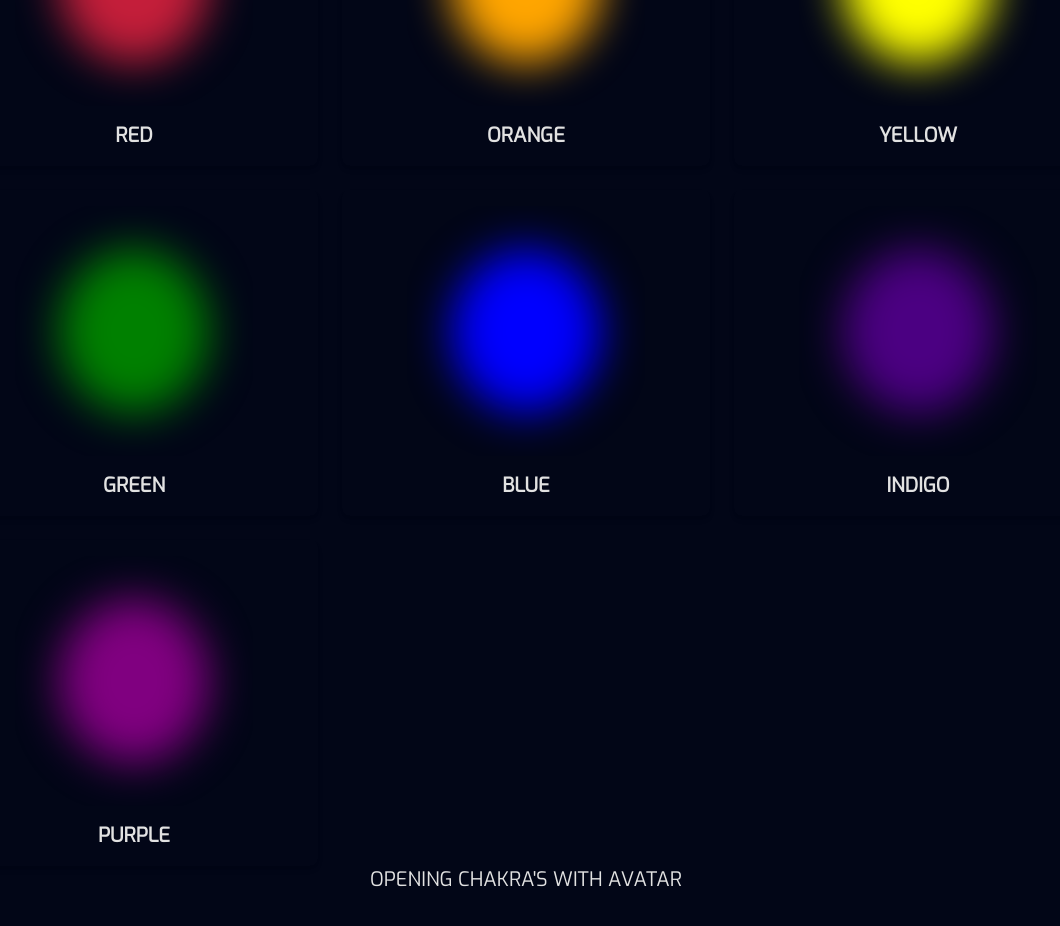
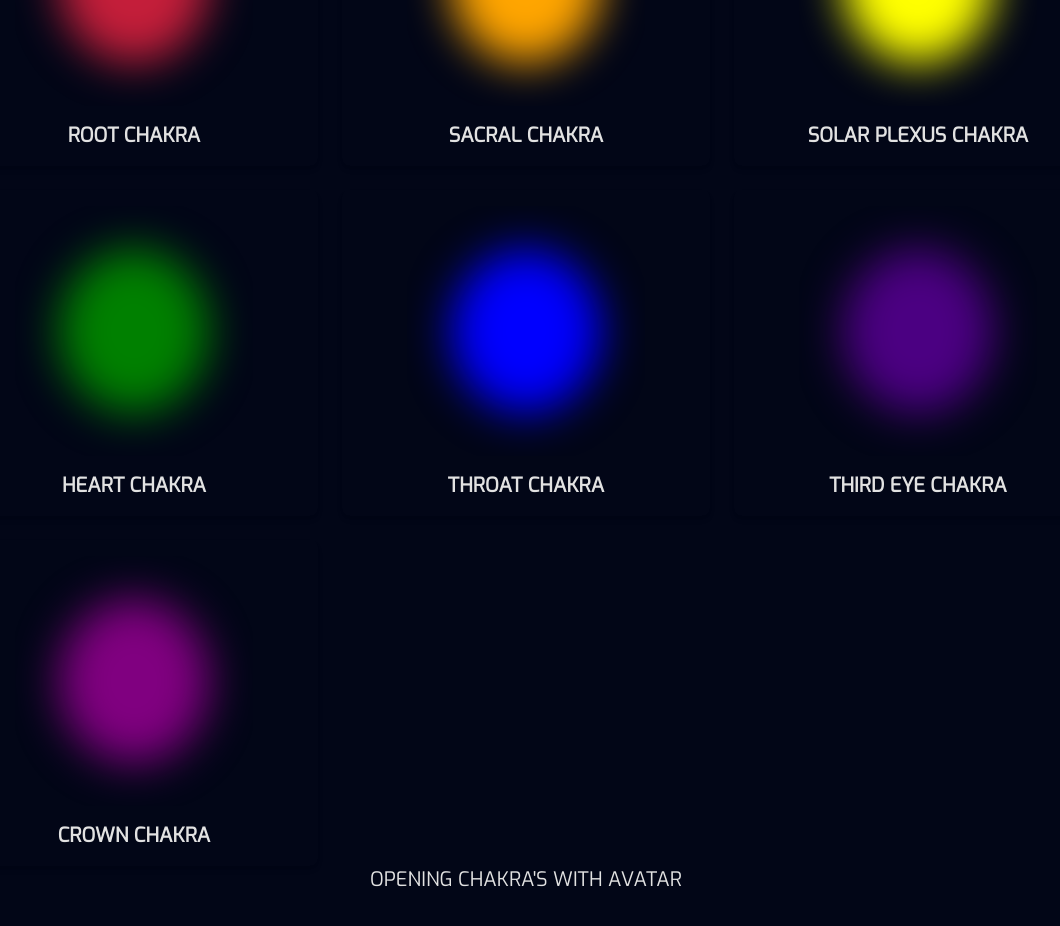
Before and after one commit to Minluv7/Nastro, a Next.js app: page /human in a window 1280 px wide. Shown: the part 920-1846 px from the top of the page, without its empty margins (114-1174 px from the left). Built offline with nearby package versions, Linux system fonts and the light colour scheme; grey boxes are pictures that could not be loaded.

Commit message:
change data of chakra's

```diff
--- a/public/database/auraColors.json
+++ b/public/database/auraColors.json
@@ -1,39 +1,53 @@
 {
-    "auraColors": [
+  "auraColors": [
       {
-        "name": "Red",
+        "name": "Root Chakra",
+        "color": "Red",
+        "location": "Base of the spine",
         "svg": "<svg xmlns='http://www.w3.org/2000/svg' width='250' height='250' viewBox='0 0 329 348' fill='none'> <g filter='url(#filter0_f_70_38)'><ellipse cx='164.5' cy='174' rx='104.5' ry='114' fill='#C41E3A'/></g><defs><filter id='filter0_f_70_38' x='0' y='0' width='329' height='348' filterUnits='userSpaceOnUse' color-interpolation-filters='sRGB'><feFlood flood-opacity='0' result='BackgroundImageFix'/><feBlend mode='normal' in='SourceGraphic' in2='BackgroundImageFix' result='shape'/><feGaussianBlur stdDeviation='30' result='effect1_foregroundBlur_70_38'/></filter></defs></svg>",
-        "description": "Red is the color of fire and blood, so it is associated with energy, war, danger, strength, power, determination as well as passion, desire, and love."
+        "description": "The root chakra is connected to survival, security, and grounding. Red represents vitality, strength, and determination. A balanced root chakra gives a sense of stability and security."
       },
       {
-        "name": "Orange",
+        "name": "Sacral Chakra",
+        "color": "Orange",
+        "location": "Below the navel",
         "svg": "<svg xmlns='http://www.w3.org/2000/svg' width='250' height='250' viewBox='0 0 329 348' fill='none'><g filter='url(#filter0_f_70_38)'><ellipse cx='164.5' cy='174' rx='104.5' ry='114' fill='#FFA500'/></g><defs><filter id='filter0_f_70_38' x='0' y='0' width='329' height='348' filterUnits='userSpaceOnUse' colorInterpolationFilters='sRGB'><feFlood floodOpacity='0' result='BackgroundImageFix'/><feBlend mode='normal' in='SourceGraphic' in2='BackgroundImageFix' result='shape'/><feGaussianBlur stdDeviation='30' result='effect1_foregroundBlur_70_38'/></filter></defs></svg>",
-        "description": "Orange combines the energy of red and the happiness of yellow. It is associated with joy, sunshine, and the tropics. Orange represents enthusiasm, fascination, happiness, creativity, determination, attraction, success, encouragement, and stimulation."
+        "description": "This chakra represents creativity, sexuality, and emotions. Orange symbolizes joy, passion, and creative thinking. A balanced sacral chakra enhances emotional and sexual balance and brings pleasure and playfulness to life."
       },
       {
-        "name": "Yellow",
+        "name": "Solar Plexus Chakra",
+        "color": "Yellow",
+        "location": "Above the navel in the stomach area",
         "svg": "<svg xmlns='http://www.w3.org/2000/svg' width='250' height='250' viewBox='0 0 329 348' fill='none'><g filter='url(#filter0_f_70_38)'><ellipse cx='164.5' cy='174' rx='104.5' ry='114' fill='#FFFF00'/></g><defs><filter id='filter0_f_70_38' x='0' y='0' width='329' height='348' filterUnits='userSpaceOnUse' colorInterpolationFilters='sRGB'><feFlood floodOpacity='0' result='BackgroundImageFix'/><feBlend mode='normal' in='SourceGraphic' in2='BackgroundImageFix' result='shape'/><feGaussianBlur stdDeviation='30' result='effect1_foregroundBlur_70_38'/></filter></defs></svg>",
-        "description": "Yellow is the color of sunshine. It's associated with joy, happiness, intellect, and energy."
+        "description": "The solar plexus chakra is linked to willpower, self-confidence, and personal power. Yellow radiates energy and positivity and represents confidence and the ability to pursue goals."
       },
       {
-        "name": "Green",
+        "name": "Heart Chakra",
+        "color": "Green",
+        "location": "Center of the chest",
         "svg": "<svg xmlns='http://www.w3.org/2000/svg' width='250' height='250' viewBox='0 0 329 348' fill='none'><g filter='url(#filter0_f_70_38)'><ellipse cx='164.5' cy='174' rx='104.5' ry='114' fill='#008000'/></g><defs><filter id='filter0_f_70_38' x='0' y='0' width='329' height='348' filterUnits='userSpaceOnUse' colorInterpolationFilters='sRGB'><feFlood floodOpacity='0' result='BackgroundImageFix'/><feBlend mode='normal' in='SourceGraphic' in2='BackgroundImageFix' result='shape'/><feGaussianBlur stdDeviation='30' result='effect1_foregroundBlur_70_38'/></filter></defs></svg>",
-        "description": "Green is the color of nature. It symbolizes growth, harmony, freshness, and fertility. Green has strong emotional correspondence with safety. Dark green is also commonly associated with money."
+        "description": "The heart chakra is the center of love, compassion, and connection. Green signifies healing and balance. An open heart chakra fosters loving relationships, forgiveness, and empathy for others and ourselves."
       },
       {
-        "name": "Blue",
+        "name": "Throat Chakra",
+        "color": "Blue",
+        "location": "Throat",
         "svg": "<svg xmlns='http://www.w3.org/2000/svg' width='250' height='250' viewBox='0 0 329 348' fill='none'><g filter='url(#filter0_f_70_38)'><ellipse cx='164.5' cy='174' rx='104.5' ry='114' fill='#0000FF'/></g><defs><filter id='filter0_f_70_38' x='0' y='0' width='329' height='348' filterUnits='userSpaceOnUse' colorInterpolationFilters='sRGB'><feFlood floodOpacity='0' result='BackgroundImageFix'/><feBlend mode='normal' in='SourceGraphic' in2='BackgroundImageFix' result='shape'/><feGaussianBlur stdDeviation='30' result='effect1_foregroundBlur_70_38'/></filter></defs></svg>",
-        "description": "Blue is the color of the sky and sea. It is often associated with depth and stability. It symbolizes trust, loyalty, wisdom, confidence, intelligence, faith, truth, and heaven."
+        "description": "The throat chakra is about communication and self-expression. Blue represents calmness and truth. A balanced throat chakra aids in clear communication, speaking truth, and creative expression."
       },
       {
-        "name": "Indigo",
+        "name": "Third Eye Chakra",
+        "color": "Indigo",
+        "location": "Forehead between the eyes",
         "svg": "<svg xmlns='http://www.w3.org/2000/svg' width='250' height='250' viewBox='0 0 329 348' fill='none'><g filter='url(#filter0_f_70_38)'><ellipse cx='164.5' cy='174' rx='104.5' ry='114' fill='#4B0082'/></g><defs><filter id='filter0_f_70_38' x='0' y='0' width='329' height='348' filterUnits='userSpaceOnUse' colorInterpolationFilters='sRGB'><feFlood floodOpacity='0' result='BackgroundImageFix'/><feBlend mode='normal' in='SourceGraphic' in2='BackgroundImageFix' result='shape'/><feGaussianBlur stdDeviation='30' result='effect1_foregroundBlur_70_38'/></filter></defs></svg>",
-        "description": "Indigo is the color of intuition, perception, and the higher mind. It is the color of deep inner feelings."
+        "description": "The third eye chakra is associated with intuition, wisdom, and imagination. Indigo signifies inner vision and spirituality. This chakra supports clear thinking, insight, and intuitive decision-making."
       },
       {
-        "name": "Purple",
+        "name": "Crown Chakra",
+        "color": "Purple or White",
+        "location": "Top of the head",
         "svg": "<svg xmlns='http://www.w3.org/2000/svg' width='250' height='250' viewBox='0 0 329 348' fill='none'><g filter='url(#filter0_f_70_38)'><ellipse cx='164.5' cy='174' rx='104.5' ry='114' fill='#800080'/></g><defs><filter id='filter0_f_70_38' x='0' y='0' width='329' height='348' filterUnits='userSpaceOnUse' colorInterpolationFilters='sRGB'><feFlood floodOpacity='0' result='BackgroundImageFix'/><feBlend mode='normal' in='SourceGraphic' in2='BackgroundImageFix' result='shape'/><feGaussianBlur stdDeviation='30' result='effect1_foregroundBlur_70_38'/></filter></defs></svg>",
-        "description": "Purple combines the stability of blue and the energy of red. Purple is associated with royalty. It symbolizes power, nobility, luxury, and ambition. It conveys wealth and extravagance. Purple is associated with wisdom, dignity, independence, creativity, mystery, and magic."
+        "description": "The crown chakra represents spirituality, unity, and connection to the universe. Violet or white signifies purity and wisdom. An open crown chakra fosters spiritual growth, higher consciousness, and a sense of peace and enlightenment."
       }
-    ]
-  }
+  ]
+}
--- a/src/app/human/page.tsx
+++ b/src/app/human/page.tsx
@@ -6,6 +6,8 @@ export default function Human() {
     name: string;
     svg: string;
     description: string;
+    location: string;
+    color: string;
   }
 
   const [auraColors, setAuraColors] = useState<Aura[]>([]);
@@ -78,6 +80,8 @@ export default function Human() {
             {selectedAura && (
               <>
                 <h2 className="text-2xl text-background font-bold mb-4">{selectedAura.name}</h2>
+                <p className='text-background pb-4'>Location: {selectedAura.location}</p>
+                <p  className='text-background pb-4'>Color: {selectedAura.color}</p>
                 <p className='text-background'>{selectedAura.description}</p>
               </>
             )}
@@ -102,7 +106,6 @@ export default function Human() {
             allowFullScreen
           ></iframe>
         </div>
-
       </div>
     </div>
   );
```
Lines whose indentation alone changed are shown as unchanged.
